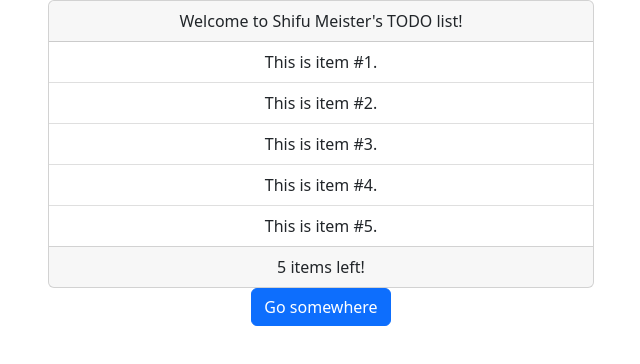
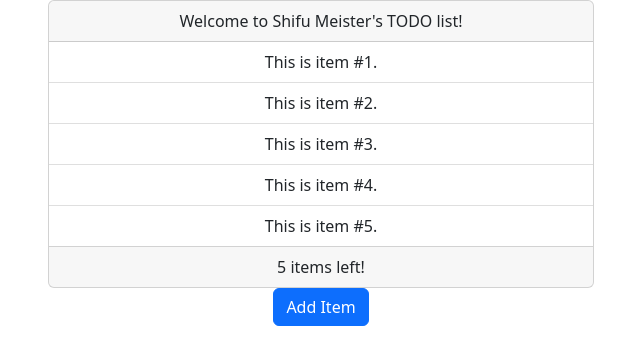
Before and after one commit to PhiltasticGuy/hobbystacks-react-flask-postgresql, a React (Create React App) app in the folder src/web/todo-web/: page / in a window 1280 px wide. Shown: the top 364 px of the page, without its empty margins (319-959 px from the left). Built offline with nearby package versions, Linux system fonts and the light colour scheme.

Commit message:
Renamed add button appropriately. Removed unused comments.

```diff
--- a/src/web/todo-web/src/components/Todo/Todo.tsx
+++ b/src/web/todo-web/src/components/Todo/Todo.tsx
@@ -46,7 +46,6 @@ const Todo = (props: ITodoProps) => {
     setIsLoading(false);
   }, []);
 
-  // function handleChange(key) {
   const handleChange = (key: number) => {
     if (!key) {
       // TODO: Log a meaningful message somewhere...
@@ -58,7 +57,6 @@ const Todo = (props: ITodoProps) => {
 
     if (target) {
       target.isDone = !target.isDone;
-      // setItems(items);
       setItemsLeft(getItemsLeft(items));
     } else {
       // TODO: Log a meaningful message somewhere...
@@ -77,7 +75,6 @@ const Todo = (props: ITodoProps) => {
       isDone: false,
     });
     await fetchData();
-    // setIsLoading(true);
   };
 
   useEffect(() => {
@@ -136,7 +133,7 @@ const Todo = (props: ITodoProps) => {
       </Container>
 
       <Button variant="primary" onClick={addItem}>
-        Go somewhere
+        Add Item
       </Button>
     </div>
   );
```
